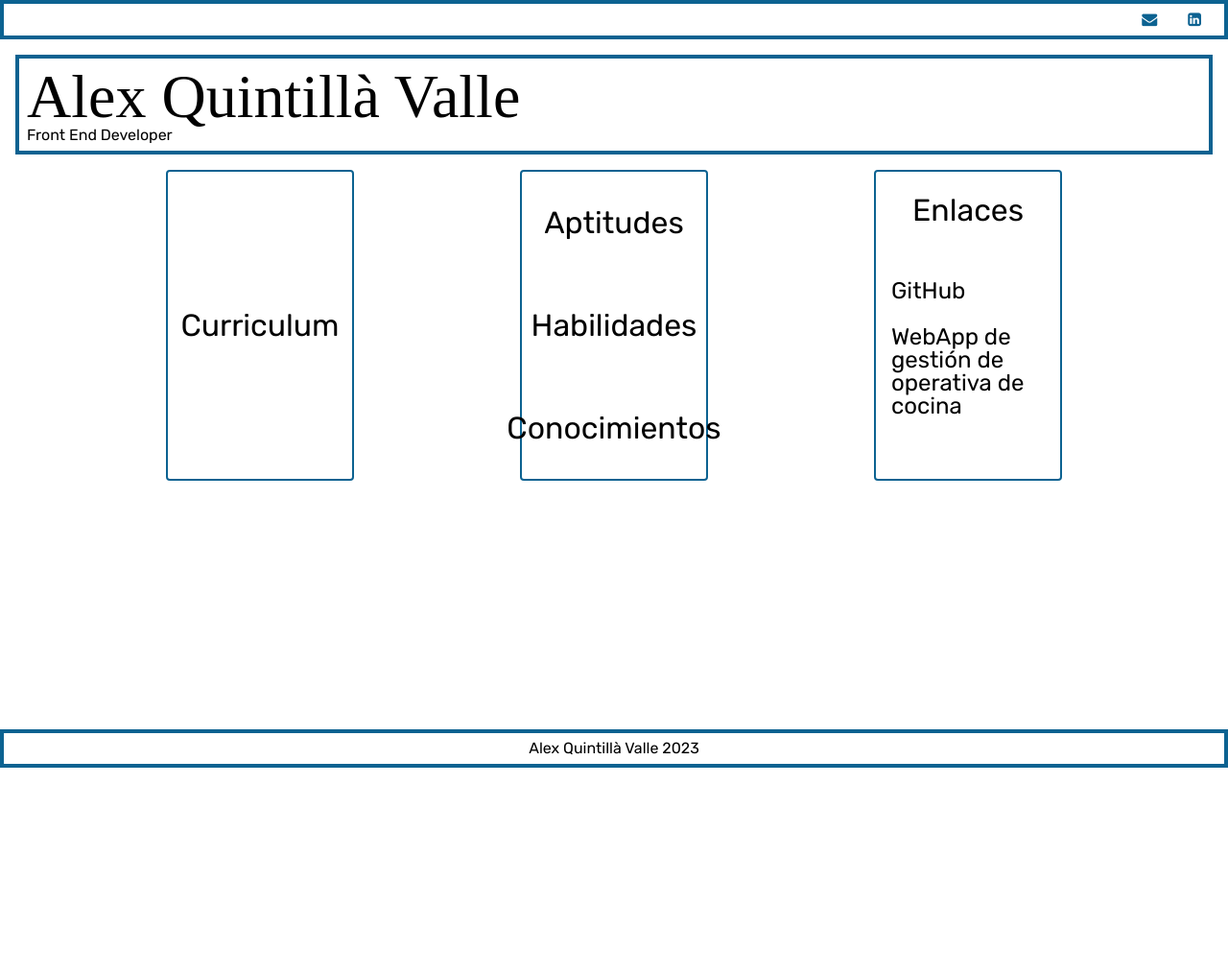
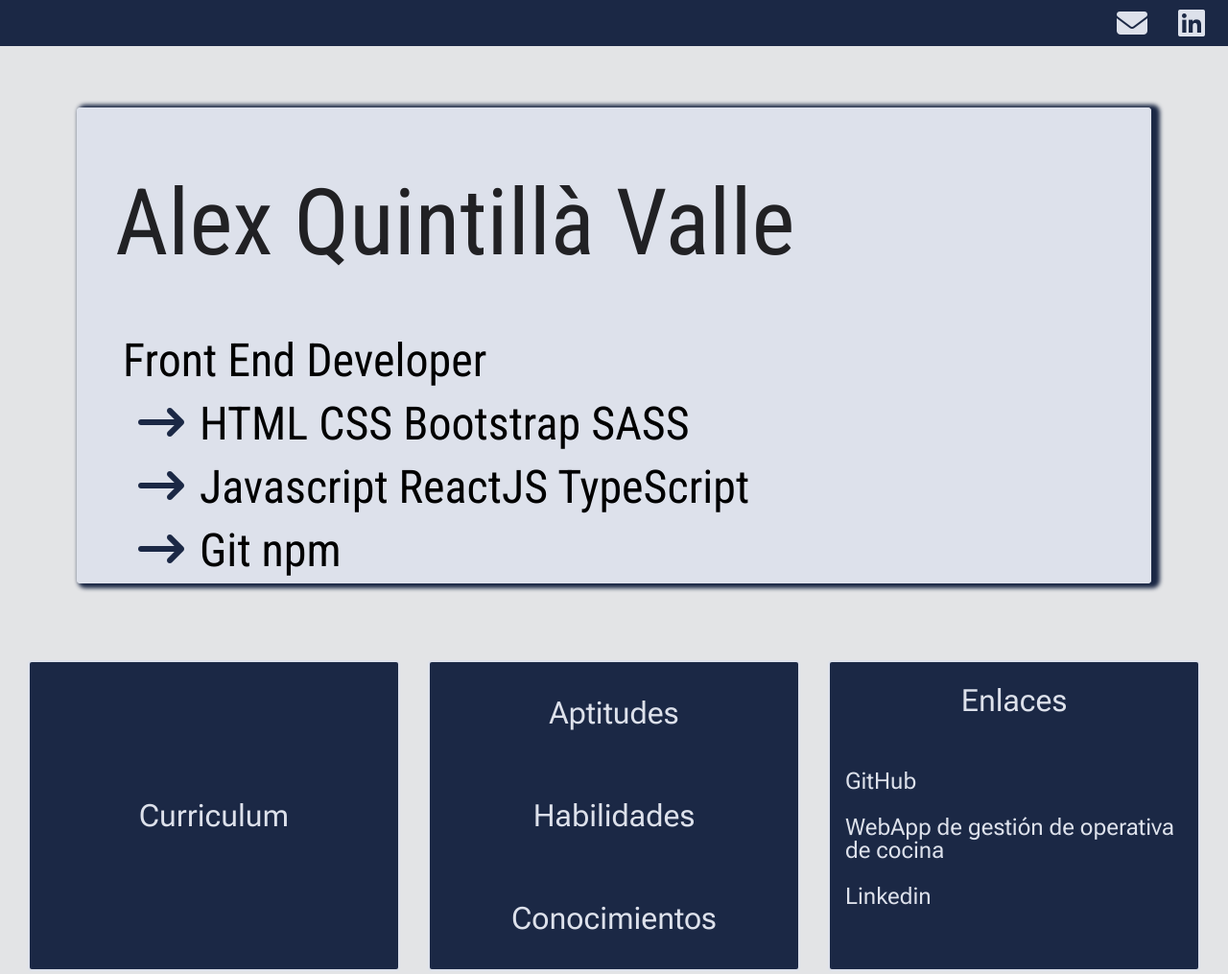
Before and after one commit to Txintxor/portfolio, a plain HTML site: page index.html in a window 1280 px wide. Shown: the top 1015 px of the page at 96% size. Before the commit the page ends 800 px from the top, so only its background shows below. Drawn offline with Linux system fonts and the light colour scheme; a web font is replaced by a local one.

Commit message:
HTML & CSS layout completed

```diff
--- a/index.html
+++ b/index.html
@@ -6,8 +6,8 @@
   <meta http-equiv="X-UA-Compatible" content="IE=edge">
   <meta name="viewport" content="width=device-width, initial-scale=1.0">
   <link rel="stylesheet" type="text/css" href="styles/style.css">
-  <link rel="stylesheet" href="https://cdnjs.cloudflare.com/ajax/libs/font-awesome/4.7.0/css/font-awesome.min.css">
   <title>Alex Quintilla Portfolio</title>
+  <script src="https://kit.fontawesome.com/49b1fa1b69.js" crossorigin="anonymous"></script>
 </head>
 
 <body>
@@ -21,8 +21,8 @@
           <!-- <li class="navbar-list"><a href="#main-skills" id="main-skills" class="navbar-link"></a></li> -->
           <li class="navbar-list"><a href="mailto: alexqv@gmail.com" id="main-contact" class="navbar-link"></a><i
               class="fa fa-envelope navbar-icon" aria-hidden="true"></i></li>
-          <li class="navbar-list"><a href="https://www.linkedin.com/in/alex-quintilla/" target="_blank"><i
-                class="fa fa-linkedin-square navbar-icon"></i></a></li>
+          <li class="navbar-list"><a href="https://www.linkedin.com/in/alex-quintilla/" target="_blank">
+              <i class="fa-brands fa-linkedin navbar-icon"></i></a></li>
         </ul>
       </nav>
       <!-- Panel Jumbo -->
@@ -30,9 +30,25 @@
         <p id="jumbo-title">
           Alex Quintillà Valle
         </p>
-        <p id="jumbo-text">
-          Front End Developer
-        </p>
+        <article class="jumbo-text-container">
+          <p class="jumbo-text">
+            Front End Developer
+          </p>
+          <ul class="jumbo-list">
+            <li class="jumbo-li">
+             </span>
+              <p class="jumbo-text"> <span><i class="fa fa-arrow-right-long"></i>HTML CSS Bootstrap SASS</p>
+            </li>
+            <li class="jumbo-li">
+             </span>
+              <p class="jumbo-text"> <span><i class="fa fa-arrow-right-long"></i>Javascript ReactJS TypeScript </p>
+            </li>
+            <li class="jumbo-li">
+             </span>
+              <p class="jumbo-text"> <span><i class="fa fa-arrow-right-long"></i>Git npm</p>
+            </li>
+          </ul>
+        </article>
       </section>
     </header>
     <!-- Contenedor de los botones para los modals -->
@@ -72,6 +88,12 @@
                   WebApp de gestión de operativa de cocina
                 </a>
               </li>
+              <li class="link-li"><a href="https://www.linkedin.com/in/alex-quintilla/" target="_blank"
+                  class="skill-link">
+                  <!-- <span><i class="fa fa-arrow-right"></i></span> -->
+                  Linkedin
+                </a>
+              </li>
             </ul>
           </article>
 
--- a/styles/reset.css
+++ b/styles/reset.css
@@ -22,7 +22,7 @@ time, mark, audio, video {
   padding: 0;
   border: 0;
   font-size: 100%;
-  /* font: inherit; */
+  font: inherit;
   vertical-align: baseline;
 }
 
@@ -40,6 +40,7 @@ html, body {
   width: 100%;
   height: 100%;
   margin: 0;
+  background: var(--white);
 }
 
 ol, ul {
@@ -89,7 +90,6 @@ button {
 
 button {
   border: none;
-  background-color: transparent;
   cursor: pointer;
 }
 
--- a/styles/style.css
+++ b/styles/style.css
@@ -7,13 +7,13 @@
 .main-container {
   display: flex;
   flex-direction: column;
-
 }
 
 /* Secciones */
 /* Header */
 .navbar {
-  border: solid 4px var(--main-color);
+  background: var(--main-color);
+  height: 2rem;
   margin: 0;
   padding: 0.5rem;
 }
@@ -24,18 +24,45 @@
   justify-content: flex-end;
 }
 
+.navbar-icon {
+  color: var(--white2);
+  font-size: 32px;
+}
+
+/* Jumbo */
 .jumbo {
-  border: solid 4px var(--main-color);
-  margin: 1rem;
+  height: 30rem;
+  border-radius: 4px;
+  margin: 4rem 5rem;
   padding: 0.5rem;
+  background-image: url("/img/jumbo-background.svg");
+  -webkit-box-shadow: 5px 1px 10px 4px var(--main-color);
+  box-shadow: 5px 1px 4px 4px var(--main-color);
 }
 
 #jumbo-title {
   display: flex;
   flex-direction: column;
-  font-family: var(--font-tittle);
-  font-size: 4rem;
+  margin: 3rem 0 0 2rem;
+  ;
+  font-family: var(--font-title);
+  font-size: 8rem;
+  color: var(--grey);
+  text-shadow: 6px 8px 4px var(--white2);
+  text-shadow: -3px 2px 2px var(--white2);
 }
+
+.jumbo-text-container {
+  margin: 2rem 0 0 2rem;
+}
+
+.jumbo-text {
+  padding: .5rem;
+  font-family: var(--font-title);
+  font-size: 3rem;
+}
+
+
 
 
 /* Main */
@@ -62,11 +89,13 @@
 }
 
 .menu-selector-container {
-  border: solid 2px var(--main-color);
-  border-radius: 4px;
+  border: solid 2px var(--white2);
+  border-radius: 6px;
   width: 15%;
   height: 20rem;
 }
+
+
 
 /* Botones que activan los modals */
 .menu-button {
@@ -75,12 +104,22 @@
   justify-content: space-around;
   align-items: center;
   font-size: 2rem;
+  color: var(--white2);
   cursor: pointer;
+  background-color: var(--main-color);
 }
-
 
 #modal-button-skills {
   display: none;
+}
+
+#modal-button-cv {
+  background: none;
+}
+
+#projects-selector {
+  color: var(--white2);
+  background-color: var(--main-color);
 }
 
 /* Footer */
@@ -89,8 +128,16 @@
   flex-direction: row;
   justify-content: space-evenly;
   width: auto;
-  border: solid 4px var(--main-color);
-  padding: 0.5rem;
+  background: var(--main-color);
+  margin-top: 4rem;
+}
+
+.footer-text {
+  padding: 0.75rem;
+  font-size: 1.25rem;
+  color: var(--white2);
+  text-shadow: 6px 8px 4px var(--main-color);
+  text-shadow: -1px 1px 1px var(--grey);
 }
 
 /* Modals */
@@ -109,8 +156,8 @@
 
 /*Contenedor de enlaces a proyectos*/
 
-#links-projects-title{
-  font-size:2rem;
+#links-projects-title {
+  font-size: 2rem;
   margin-top: 1.5rem;
   text-align: center;
 }
@@ -119,7 +166,7 @@
   margin-top: 2rem;
 }
 
-.link-li{
+.link-li {
   display: inline-block;
   margin: 1.5rem 0 0 1rem;
   text-align: left;
@@ -133,7 +180,16 @@
 }
 
 /* Responsive */
-@media (max-width: 900px) {
+@media (max-width: 1280px) {
+
+  .jumbo {
+    background-image: url("/img/jumbo-background-sm.svg");
+  }
+  #jumbo-title {
+    margin: 3rem 1rem;
+    padding: 1rem;
+    font-size: 6rem;
+  }
 
   .menu-selector-container {
     width: 30%;
@@ -142,7 +198,42 @@
   }
 }
 
+@media (max-width: 900px) {
+
+  .jumbo {
+    background-size: cover;
+  }
+
+  #jumbo-title {
+    font-size: 4.25rem;
+  }
+
+  .jumbo-text {
+    font-size: 2rem;
+  }
+}
+
 @media (max-width: 768px) {
+  .jumbo {
+    height: 20rem;
+    margin: 4rem 1.25rem;
+    background-size: cover;
+  }
+
+  #jumbo-title {
+    margin: 0.15rem;
+    padding: 1rem;
+    font-size: 2rem;
+  }
+
+  .jumbo-text-container {
+    margin: 3rem 0 0 1rem;
+  }
+
+  .jumbo-text {
+    font-size: 1.2rem;
+  }
+
   #professional-container {
     display: flex;
     flex-direction: column;
@@ -174,8 +265,6 @@
   .skill-link {
     margin-bottom: 1rem;
     font-size: 1.25rem;
-    color: inherit;
-    text-align: center;
   }
 
 }
--- a/styles/variables.css
+++ b/styles/variables.css
@@ -1,17 +1,14 @@
-@import url('https://fonts.googleapis.com/css2?family=Proza+Libre&family=Rubik&display=swap');
-
-
+@import url('https://fonts.googleapis.com/css2?family=Roboto+Condensed&family=Roboto+Flex:opsz@8..144&display=swap');
 
 :root {
-  --main-color: #0C6291;
-  --main-hov-color: #094D71;
-  --sec-color: #3A97E4;
-  --sec-hov-color: #1D84D7;
-  --main-bg-color: #DAF0FB;
-  --sec-bg-color: #B6E1F7;
+  --main-color: #1B2845;
+  --main-hov-color: #190E4F;
   --black: #000004;
-  --white: #FBFEF9;
-  --font-title: 'Proza Libre', sans-serif;
-  --font: 'Rubik', sans-serif;
+  --grey: #212124;
+  --white: #e3e4e6;
+  --white2: #dde1eb;
+  --white3: #aabde6;
+  --font-title: 'Roboto Condensed', sans-serif;
+  --font: 'Roboto Flex', sans-serif;
 
 }
```
Also changed, not shown: img/icons/envelope-solid.svg (added), img/icons/linkedin.svg (added), img/jumbo-background-sm.svg (added), img/jumbo-background.svg (added).
